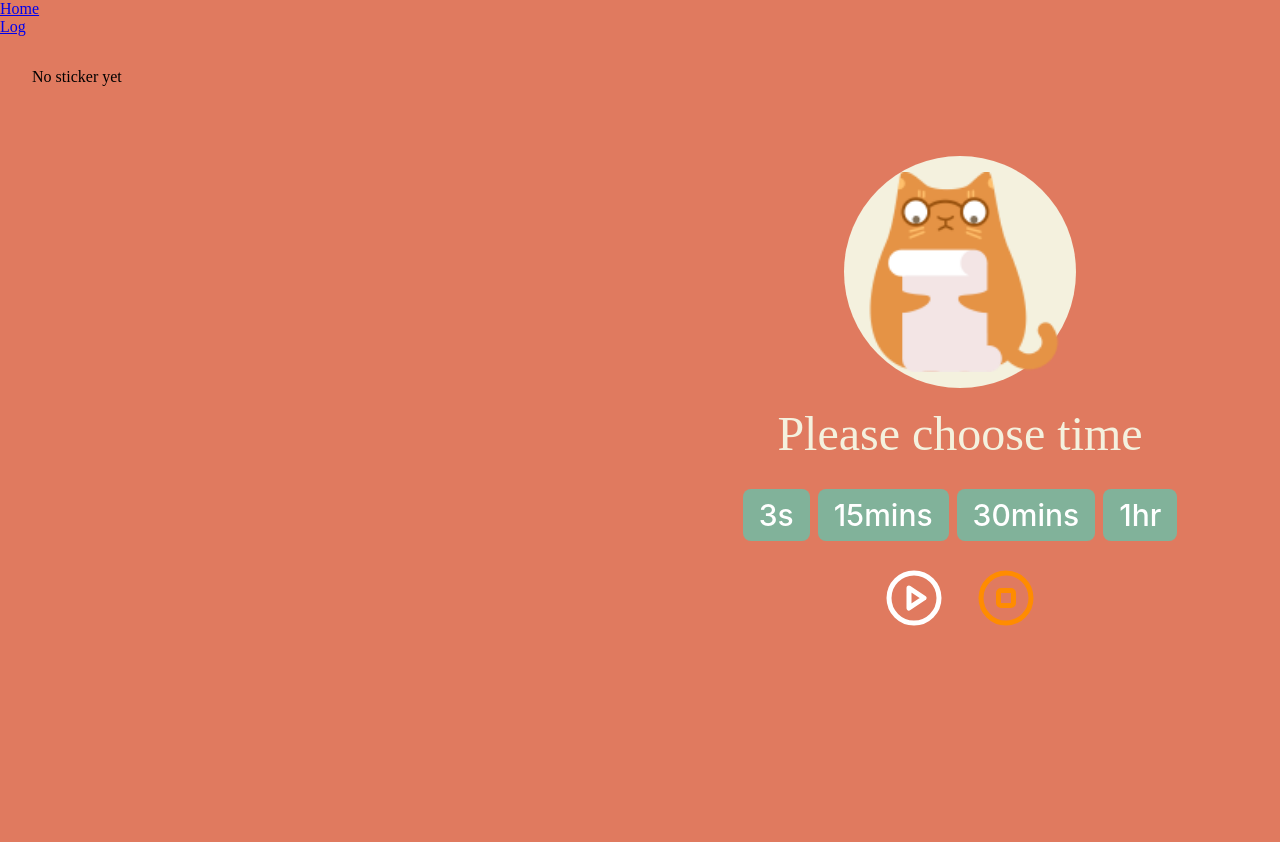
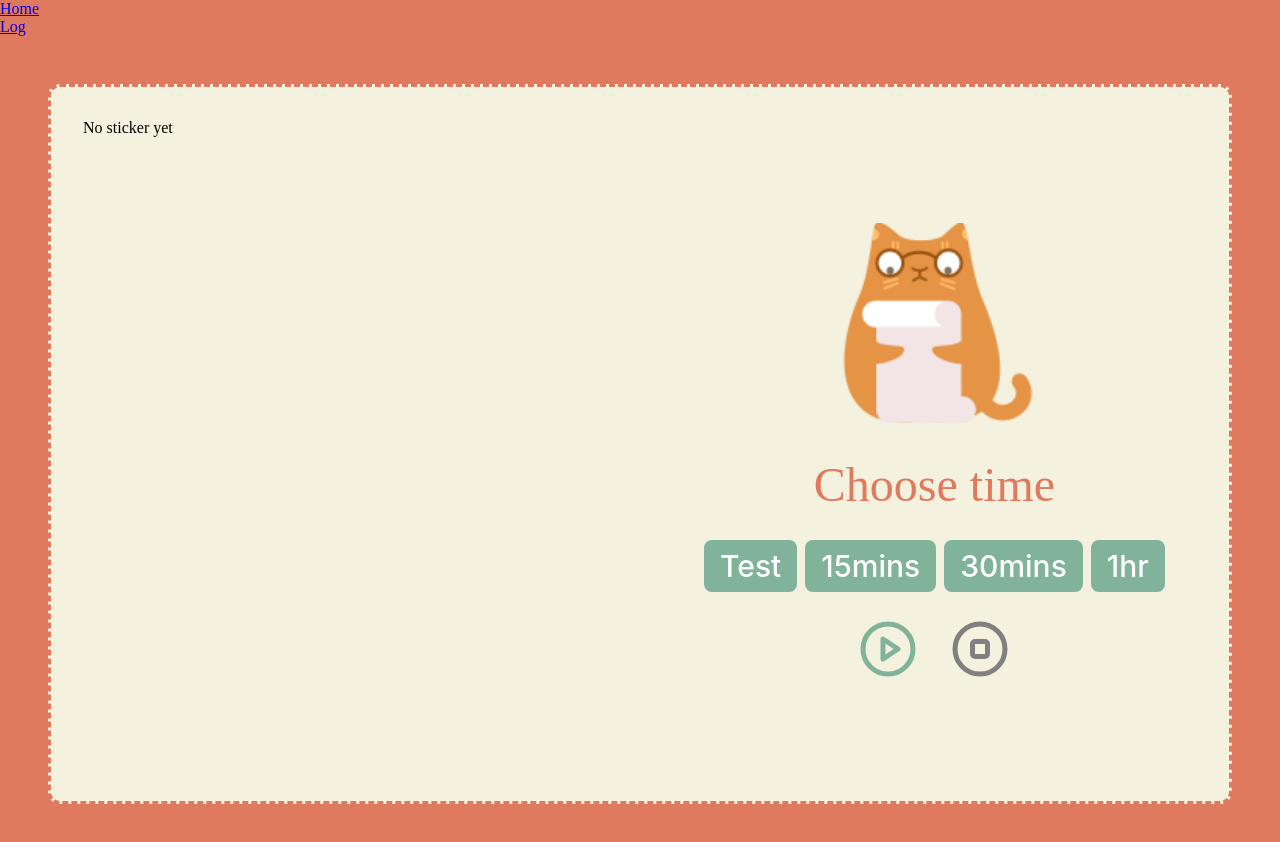
Before and after one commit to maysunktong/pomopaws, a Next.js app: page / in a window 1280 px wide. Shown: the top 842 px of the page. Before the commit the page ends 800 px from the top, so only its background shows below. Built offline with nearby package versions, Linux system fonts and the light colour scheme.

Commit message:
Delete unwanted state from useEffect for running interval and awarded sticker

```diff
--- a/package.json
+++ b/package.json
@@ -9,6 +9,7 @@
     "lint": "next lint"
   },
   "dependencies": {
+    "lottie-react": "^2.4.1",
     "lucide-react": "^0.510.0",
     "next": "15.3.2",
     "react": "^19.0.0",
--- a/src/app/globals.scss
+++ b/src/app/globals.scss
@@ -26,6 +26,11 @@ body {
 .content-wrapper {
   display: grid;
   grid-template-columns: 1fr 1fr;
+  background-color: $color-background-light;
+  height: 90vh;
+  margin: 3rem;
+  border-radius: 12px;
+  border: $color-background-primary dashed 3px;
 }
 
 .timer-wrapper  {
@@ -66,7 +71,7 @@ body {
   &__interval-name {
     @include flexbox;
     font-size: $font-size-5xl;
-    color: $color-background-light;
+    color: $color-background-primary;
   }
 
   &__interval-variants {
--- a/src/components/Timer/index.tsx
+++ b/src/components/Timer/index.tsx
@@ -8,7 +8,7 @@ import StickersContainer from "../StickersContainer";
 
 
 const TimerIntervals: TimerInterval[] = [
-  { name: "3s", value: 3 },
+  { name: "Test", value: 3 },
   { name: "15mins", value: 60 * 15 },
   { name: "30mins", value: 60 * 15 * 2 },
   { name: "1hr", value: 60 * 15 * 2 * 2 },
@@ -27,20 +27,10 @@ const Timer = () => {
     if (time === 0 && isRunning && selectedInterval) {
       setIsRunning(false);
       setCatStickers((prev) => [...prev, selectedSticker]);
-      { selectedSticker && <img src={selectedSticker} alt="Sticker" /> };
       setHasAwardedSticker(true);
       setSelectedInterval(0);
     }
-  }, [
-    time,
-    isRunning,
-    selectedSticker,
-    setCatStickers,
-    selectedInterval,
-    setSelectedSticker,
-    hasAwardedSticker,
-    setSelectedInterval
-  ]);
+  }, [time, isRunning, selectedSticker, setCatStickers, selectedInterval]);
 
   useEffect(() => {
     if (isRunning) {
@@ -85,7 +75,7 @@ const Timer = () => {
       <section className="interval-container">
         <StickersContainer />
         <div className="interval-container__interval-name">
-        {(selectedInterval && time > 0) ? formatInterval(time) : 'Please choose time'}
+        {(selectedInterval && time > 0) ? formatInterval(time) : 'Choose time'}
         </div>
         <div className="interval-container__interval-variants">
           {TimerIntervals.map((interval, index) => (
@@ -108,12 +98,12 @@ const Timer = () => {
           {isRunning ? (
             <CirclePause color="lightgray" size={60} />
           ) : (
-            <CirclePlay color="white" size={60} />
+            <CirclePlay color="#81b29a" size={60} />
           )}
         </button>
         <button type="button" onClick={cancelTimer}>
           {""}
-          <CircleStop color="darkorange" size={60} />
+          <CircleStop color="gray" size={60} />
         </button>
       </section>
     </div>
--- a/src/context/CatsContext.tsx
+++ b/src/context/CatsContext.tsx
@@ -2,19 +2,19 @@
 
 import { createContext, useContext, useState, ReactNode } from "react";
 
-const CatsContext = createContext<CatsContextType | undefined>(undefined);
+const CatArrayContext = createContext<CatsContextType | undefined>(undefined);
 
 export function CatsContextProvider({ children }: { children: ReactNode }) {
   const [catStickers, setCatStickers] = useState<string[]>([]);
   return (
-    <CatsContext.Provider value={{ catStickers, setCatStickers }}>
+    <CatArrayContext.Provider value={{ catStickers, setCatStickers }}>
       {children}
-    </CatsContext.Provider>
+    </CatArrayContext.Provider>
   );
 }
 
 export const useCatsContext = () => {
-  const context = useContext(CatsContext);
+  const context = useContext(CatArrayContext);
   if (context === undefined) {
     throw new Error("useCatsContext must be used within a CatsContextProvider");
   }
```
Also changed, not shown: 1 other file (tests, documents, lock files or other folders).
